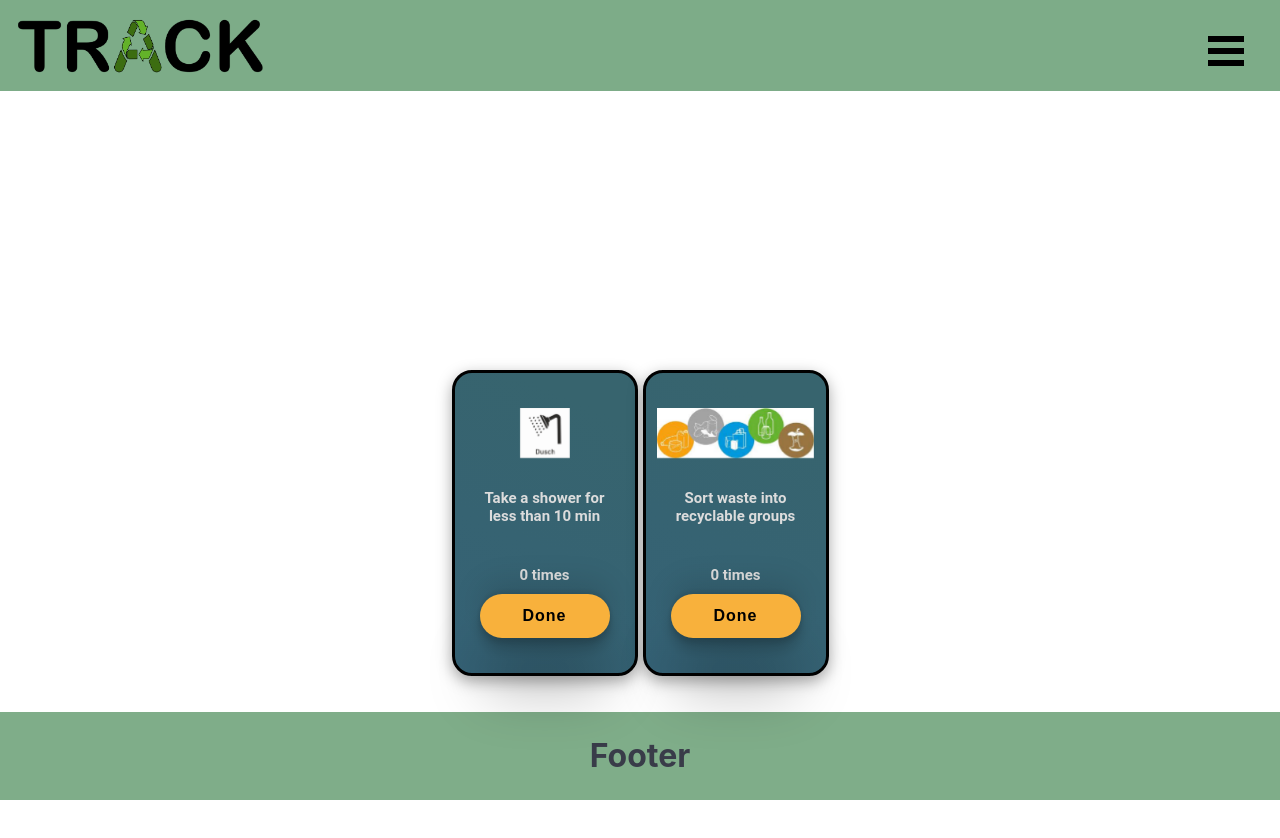
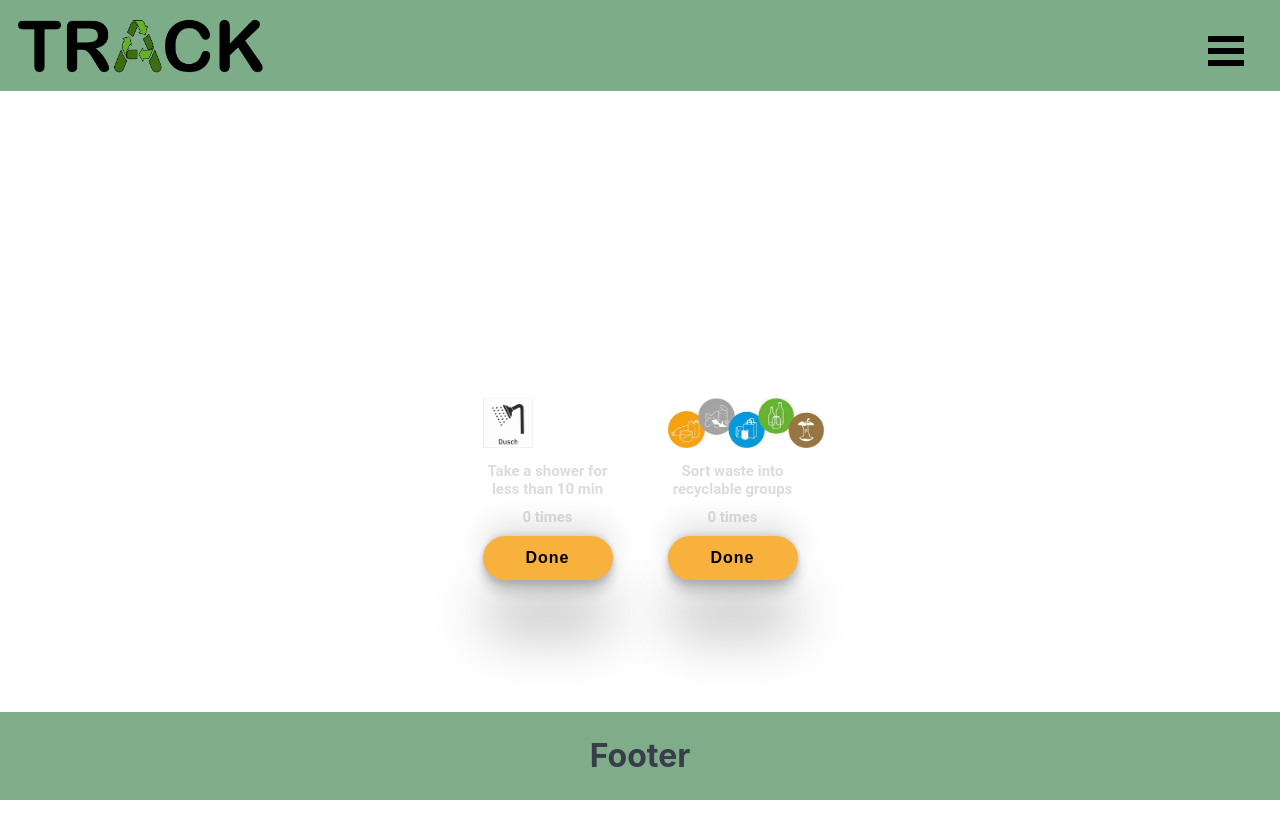
Before and after one commit to wwwilma/dat257, a React (Create React App) app in the folder dat257/: page / in a window 1280 px wide. Shown: the top 838 px of the page. Built offline with nearby package versions, Linux system fonts and the light colour scheme.

Commit message:
dirts try on rotating the card

```diff
--- a/dat257/src/Card.css
+++ b/dat257/src/Card.css
@@ -12,27 +12,47 @@
 }
 .card {
     transform-style: preserve-3d;
-    border: 3px solid black;
     position: relative;
     padding: 25px;
     width: 130px;
     height: 250px;
+    transition: all 0.5s ease;
+}
+
+.thefront{
+    position: relative;
+    width: 130px;
+    height: 250px;
+    backface-visibility: hidden;
+    color: #333;
+    background: linear-gradient(
+            25deg,
+            rgb(53, 98, 118) 0%,
+            rgb(55, 100, 110) 86%
+    );
     border-radius: 20px;
     box-shadow: rgba(0, 0, 0, 0.35) 0px 5px 15px;
     display: flex;
     align-items: center;
     flex-direction: column;
-    justify-content: space-around;
-    background: linear-gradient(
-            25deg,
-            rgb(53, 98, 118) 0%,
-            rgb(55, 100, 110) 86%
-    );
-    transition: all 0.1s ease;
+    padding: 25px;
+    border: 3px solid black;
 }
+
+.theback{
+    position: relative;
+    width: 130px;
+    height: 250px;
+    backface-visibility: hidden;
+    background: #ffc728;
+    color: #333;
+    transform: rotateY(180deg);
+}
+
 .card:hover{
     background-color: lightgray;
     cursor: pointer;
+    transform: rotateY(180deg);
 }
 .task-img {
     height: 50px;
--- a/dat257/src/Card.js
+++ b/dat257/src/Card.js
@@ -27,6 +27,10 @@ export default function Card({ imgSrc, title} ) {
             ref={cardRef}
             onClick={handleClickCard}
         >
+            <div
+                className="theFront"
+                ref={cardRef}
+            >
                 <img
                     ref={imgRef}
                     src={imgSrc}
@@ -45,5 +49,16 @@ export default function Card({ imgSrc, title} ) {
                     </button>
                 </div>
             </div>
+
+            <div
+                className="theBack"
+                ref={cardRef}
+            >
+
+            </div>
+        </div>
     );
+
+
+
 }
```
Lines whose indentation alone changed are shown as unchanged.
